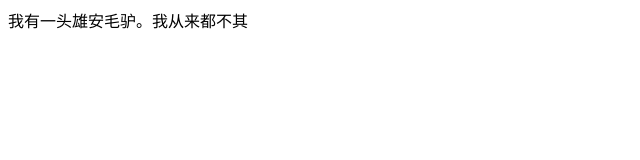
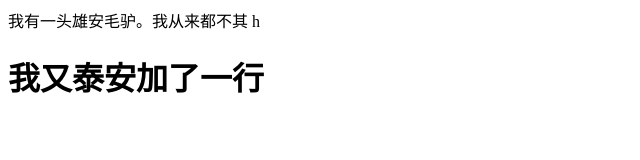
Before and after one commit to xsymin/test119, a plain HTML site: page index.html in a window 1280 px wide. Shown: the whole page, without its empty margins (0-640 px from the left). Drawn offline with Linux system fonts and the light colour scheme.

Commit message:
修改html

```diff
--- a/index.html
+++ b/index.html
@@ -8,7 +8,8 @@
 </head>
 
 <body>
-    我有一头雄安毛驴。我从来都不其
+    我有一头雄安毛驴。我从来都不其 h
+    <h1>我又泰安加了一行</h1>
 </body>
 
 </html>
```
